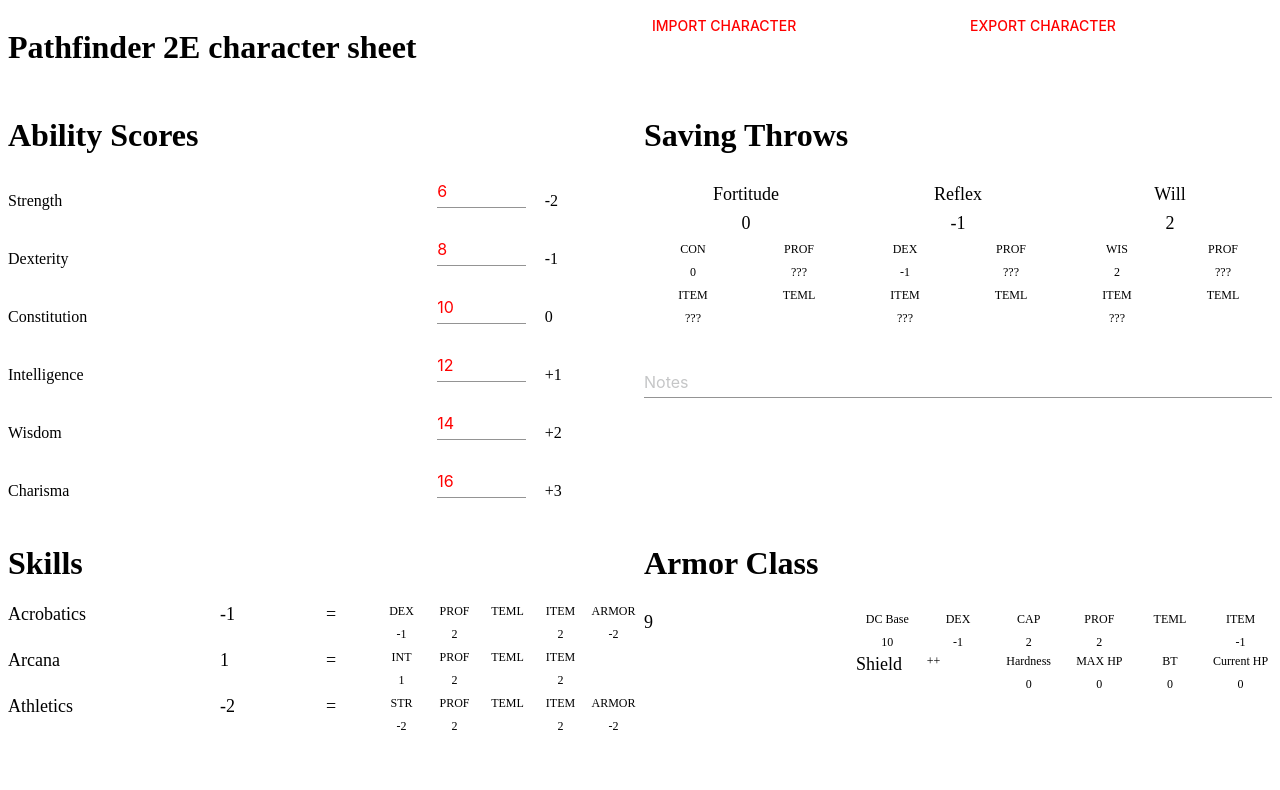
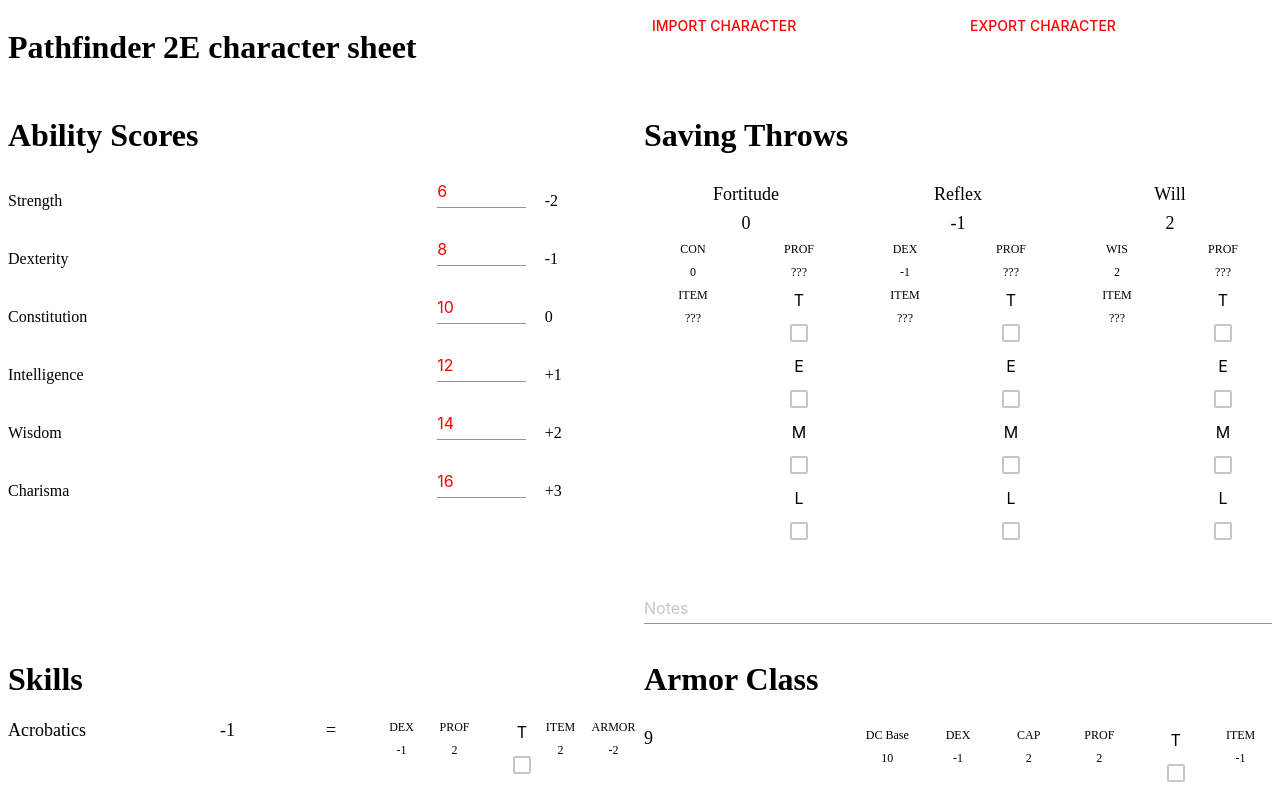
Before and after one commit to Wiljami/CharacterSheetPathfinder2E, a React (Create React App) app: page / in a window 1280 px wide. Shown: the top 790 px of the page. Built offline with nearby package versions, Linux system fonts and the light colour scheme.

Commit message:
Create TEML functionality.
TEML now functions by getting a value from its parent component and returns a value when
a box is checked or unchecked.

```diff
--- a/src/TEML.js
+++ b/src/TEML.js
@@ -1,10 +1,51 @@
-import React from "react";
-import Primary from "./Primary";
+import React from 'react';
+import FormControl from '@material-ui/core/FormControl';
+import FormGroup from '@material-ui/core/FormGroup';
+import FormControlLabel from '@material-ui/core/FormControlLabel';
+import Checkbox from '@material-ui/core/Checkbox';
 
 export default function TEML(props) {
+  const handleChange = value => event => {
+    if (!event.target.checked) return props.callback(-2)
+    props.callback(value)
+  };
+
+  let t = false
+  let e = false
+  let m = false
+  let l = false
+
+  if (props.value === 0) t = true
+  if (props.value === 2) e = true
+  if (props.value === 4) m = true
+  if (props.value === 6) l = true
+
   return (
-    <div align="center">
-      <Primary>TEML</Primary>
+    <div >
+      <FormControl component="fieldset" >
+        <FormGroup>
+          <FormControlLabel
+            control={<Checkbox checked={t} onChange={handleChange(0)} value="t" />}
+            label="T"
+            labelPlacement="top"
+          />
+          <FormControlLabel
+            control={<Checkbox checked={e} onChange={handleChange(2)} value="e" />}
+            label="E"
+            labelPlacement="top"
+          />
+          <FormControlLabel
+            control={<Checkbox checked={m} onChange={handleChange(4)} value="m" />}
+            label="M"
+            labelPlacement="top"
+          />
+          <FormControlLabel
+            control={<Checkbox checked={l} onChange={handleChange(6)} value="l" />}
+            label="L"
+            labelPlacement="top"
+          />
+        </FormGroup>
+      </FormControl>
     </div>
   )
 }
```
